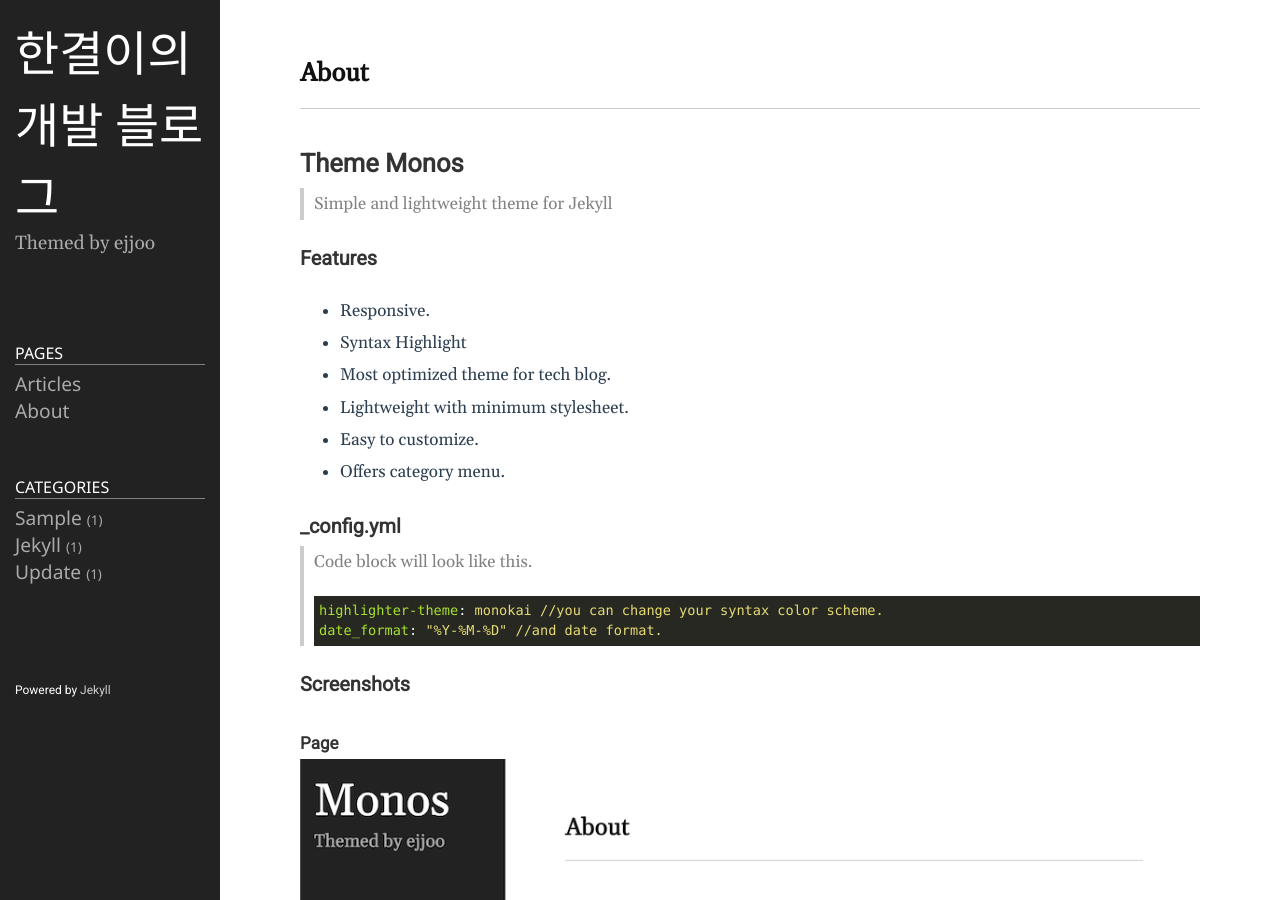
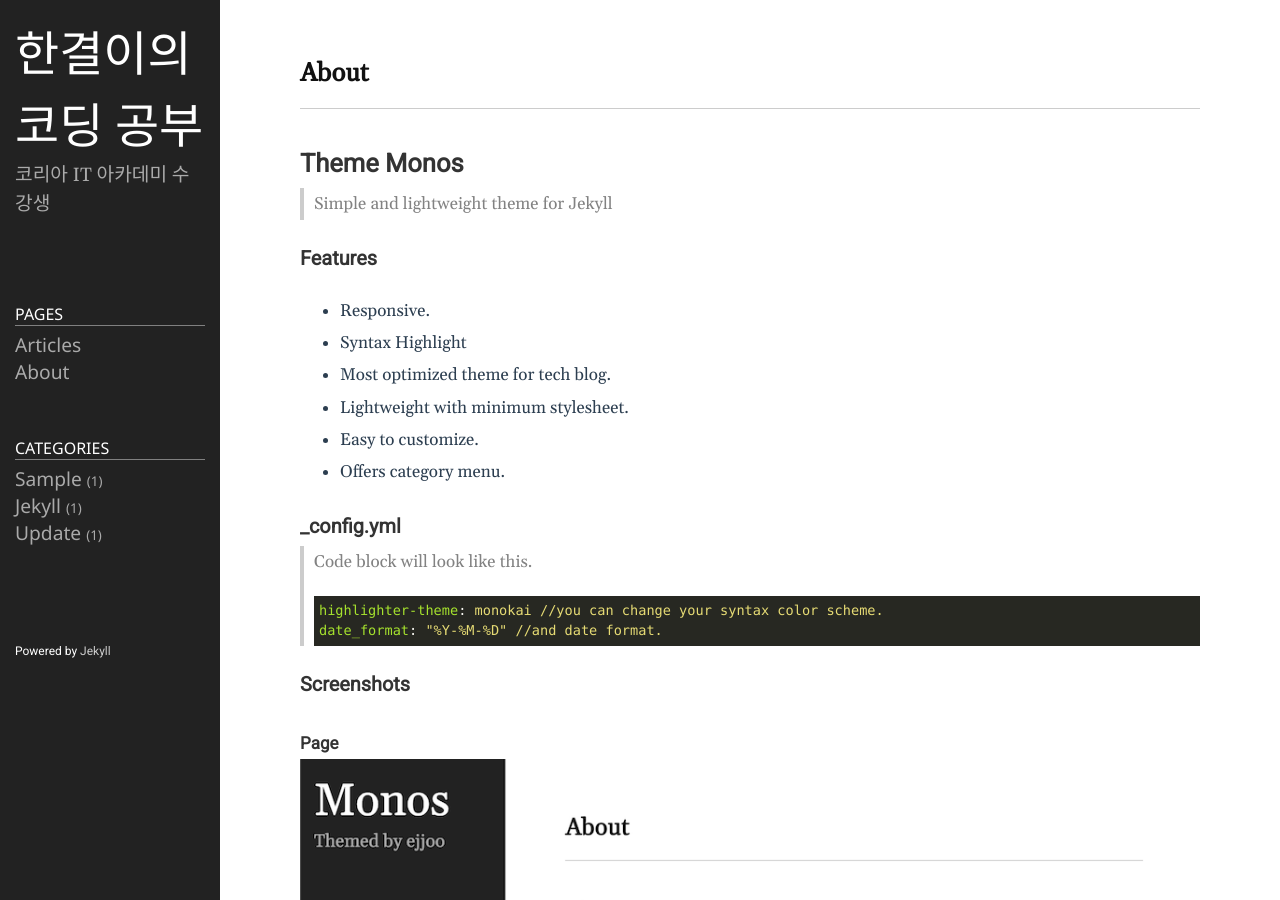
Before and after one commit to Love-kyeolE/Love-kyeolE.github.io, a Jekyll site: the page built from README.md, in a window 1280 px wide and 900 px high. Built offline with Jekyll 4.4.1, drawn with Linux system fonts in a browser that asks for light colours.

Commit message:
Update _config.yml

```diff
--- a/_config.yml
+++ b/_config.yml
@@ -18,10 +18,10 @@
 # You can create any custom variable you would like, and they will be accessible
 # in the templates via {{ site.myvariable }}.
 
-title: 한결이의 개발 블로그
+title: 한결이의 코딩 공부
 email: loveu.kyeol.e@gmail.com
 description: >- # this means to ignore newlines until "baseurl:"
-  Themed by ejjoo
+  코리아 IT 아카데미 수강생
 # baseurl: "/" # the subpath of your site, e.g. /blog
 url: "Love-kyeolE.github.io" # the base hostname & protocol for your site, e.g. http://example.com
 github_username: Love-kyeolE
```
